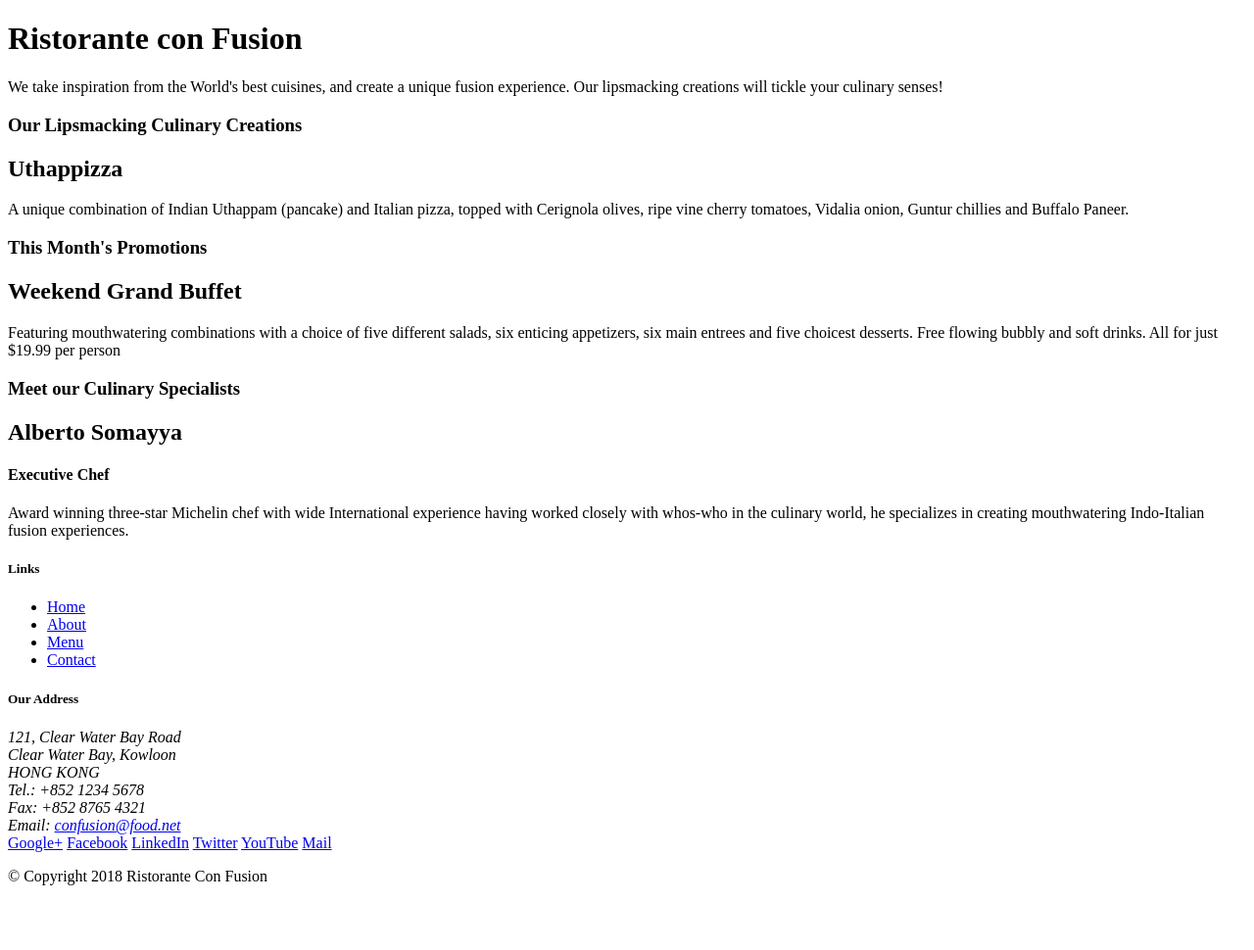
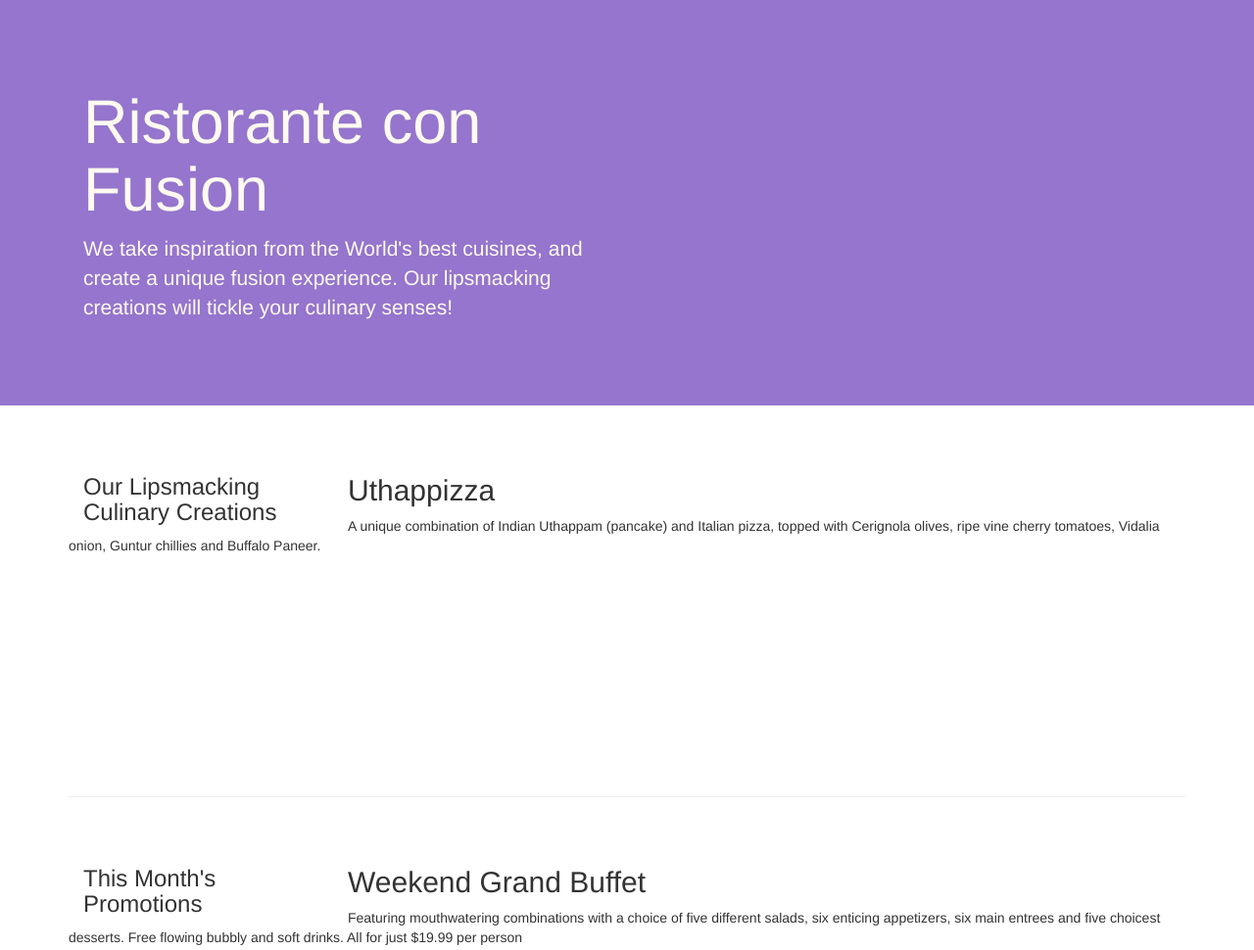
Before and after one commit to SoumanPaul/conFusion, a plain HTML site: page index.html in a window 1280 px wide. Shown: the top 970 px of the page at 98% size. Before the commit the page ends 920 px from the top, so only its background shows below. Drawn offline with nearby package versions, Linux system fonts and the light colour scheme.

Commit message:
Assignment 1 50% done

```diff
--- /dev/null
+++ b/css/styles.css
@@ -0,0 +1,35 @@
+.row-header {
+    margin: 0px auto;
+    padding: 0px auto;
+}
+
+
+.row-content {
+
+    margin: 0px auto;
+    padding: 50px 0px 50px 0px;
+    border-bottom: 1px ridge;
+    min-height: 400px;
+}
+
+
+.footer {
+
+    background-color: #D1C4E9;
+    margin: 0px auto;
+    padding:  20px 0px 20px 0px;
+}
+
+.jumbotron {
+      padding:  70px 30px 70px 30px;
+      margin:  0px auto;
+      background-color:  #9575CD;
+      color:  floralwhite;
+}
+
+.address {
+
+      font-size: 80%;
+      margin:  0px;
+      color: #0f0f0f;
+}
--- a/index.html
+++ b/index.html
@@ -3,50 +3,59 @@
 
 <head>
     <title>Ristorante Con Fusion</title>
+      <!-- Required meta tags always come first -->
+    <meta charset="utf-8">
+    <meta name="viewport" content="width=device-width, initial-scale=1, shrink-to-fit=no">
+    <meta http-equiv="x-ua-compatible" content="ie=edge">
+
+    <!-- Bootstrap CSS -->
+    <link rel="stylesheet" href="node_modules/bootstrap/dist/css/bootstrap.min.css">
+    <link rel="stylesheet" type="text/css" href="css/styles.css">
+
 </head>
 
 <body>
 
-    <header>
-        <div>
-            <div>
-                <div>
+    <header class="jumbotron ">
+        <div class="container">
+            <div class="row row-header">
+                <div class="col-12 col-sm-6">
                     <h1>Ristorante con Fusion</h1>
                     <p>We take inspiration from the World's best cuisines, and create a unique fusion experience. Our lipsmacking creations will tickle your culinary senses!</p>
                 </div>
-                <div>
+                <div class="col-12 col-sm">
                 </div>
             </div>
         </div>
     </header>
 
-    <div>
-        <div>
-            <div>
+    <div class="container ">
+        <div class="row row-content align-items-center">
+            <div class="co-12 col-sm-4 order-sm-last col-md-3">
                 <h3>Our Lipsmacking Culinary Creations</h3>
             </div>
-            <div>
+            <div class="col col-sm order-sm-first com-md">
                 <h2>Uthappizza</h2>
                 <p>A unique combination of Indian Uthappam (pancake) and Italian pizza, topped with Cerignola olives, ripe vine cherry tomatoes, Vidalia onion, Guntur chillies and Buffalo Paneer.</p>
             </div>
         </div>
 
 
-        <div>
-            <div>
+        <div class="row row-content">
+            <div class="co-12 col-sm-4 col-md-3">
                 <h3>This Month's Promotions</h3>
             </div>
-            <div>
+            <div  class="col col-sm com-md">
                 <h2>Weekend Grand Buffet</h2>
                 <p>Featuring mouthwatering combinations with a choice of five different salads, six enticing appetizers, six main entrees and five choicest desserts. Free flowing bubbly and soft drinks. All for just $19.99 per person </p>
             </div>
         </div>
 
-        <div>
-            <div>
+        <div class="row row-content">
+            <div class="co-12 col-sm-4 order-sm-last col-md-3">
                 <h3>Meet our Culinary Specialists</h3>
             </div>
-            <div>
+            <div  class="col col-sm order-sm-first col-md">
                 <h2>Alberto Somayya</h2>
                 <h4>Executive Chef</h4>
                 <p>Award winning three-star Michelin chef with wide International experience having worked closely with whos-who in the culinary world, he specializes in creating mouthwatering Indo-Italian fusion experiences. </p>
@@ -54,19 +63,19 @@
         </div>
     </div>
 
-    <footer>
-        <div>
-            <div>
-                <div>
+    <footer class="footer">
+        <div class="container">
+            <div class="row">
+                <div class="col-4 offset-1 col-sm-2">
                     <h5>Links</h5>
-                    <ul>
+                    <ul class="list-unstyled">
                         <li><a href="#">Home</a></li>
                         <li><a href="#">About</a></li>
                         <li><a href="#">Menu</a></li>
                         <li><a href="#">Contact</a></li>
                     </ul>
                 </div>
-                <div>
+                <div class="col-7 col-sm-5">
                     <h5>Our Address</h5>
                     <address>
 		              121, Clear Water Bay Road<br>
@@ -77,8 +86,8 @@
 		              Email: <a href="mailto:confusion@food.net">confusion@food.net</a>
 		           </address>
                 </div>
-                <div>
-                    <div>
+                <div class="col-12 col-sm-4 align-self-center">
+                    <div class="text-center">
                         <a href="http://google.com/+">Google+</a>
                         <a href="http://www.facebook.com/profile.php?id=">Facebook</a>
                         <a href="http://www.linkedin.com/in/">LinkedIn</a>
@@ -88,14 +97,20 @@
                     </div>
                 </div>
            </div>
-           <div>
-                <div>
+           <div class="row justify-content-center">
+                <div class="col-auto">
                     <p>© Copyright 2018 Ristorante Con Fusion</p>
                 </div>
            </div>
         </div>
     </footer>
 
+<!-- jQuery first, then Popper.js, then Bootstrap JS. -->
+    <script src="node_modules/jquery/dist/jquery.slim.min.js"></script>
+    <script src="node_modules/popper.js/dist/umd/popper.min.js"></script>
+    <script src="node_modules/bootstrap/dist/js/bootstrap.min.js"></script>
+
+
 </body>
 
 </html>
```
